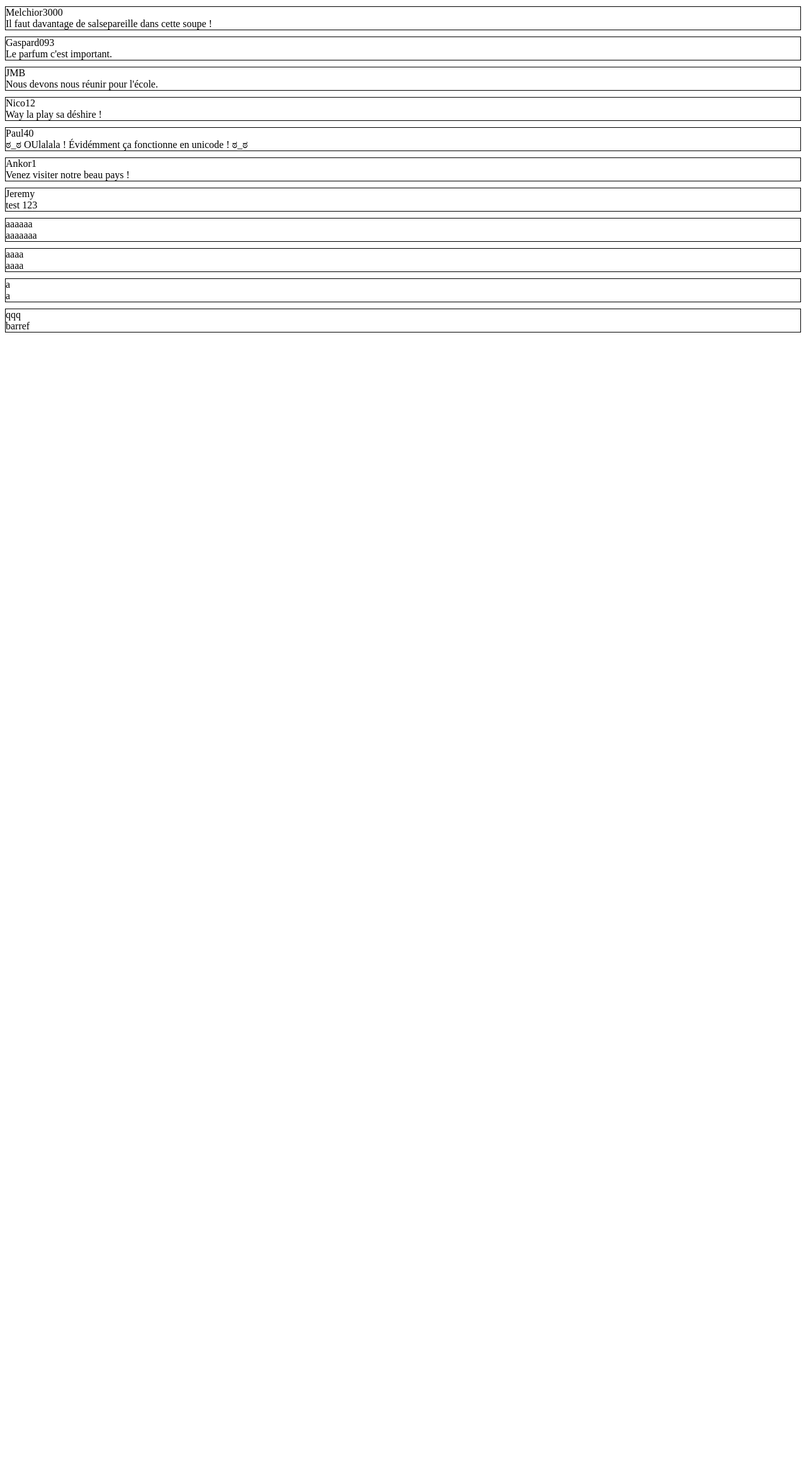
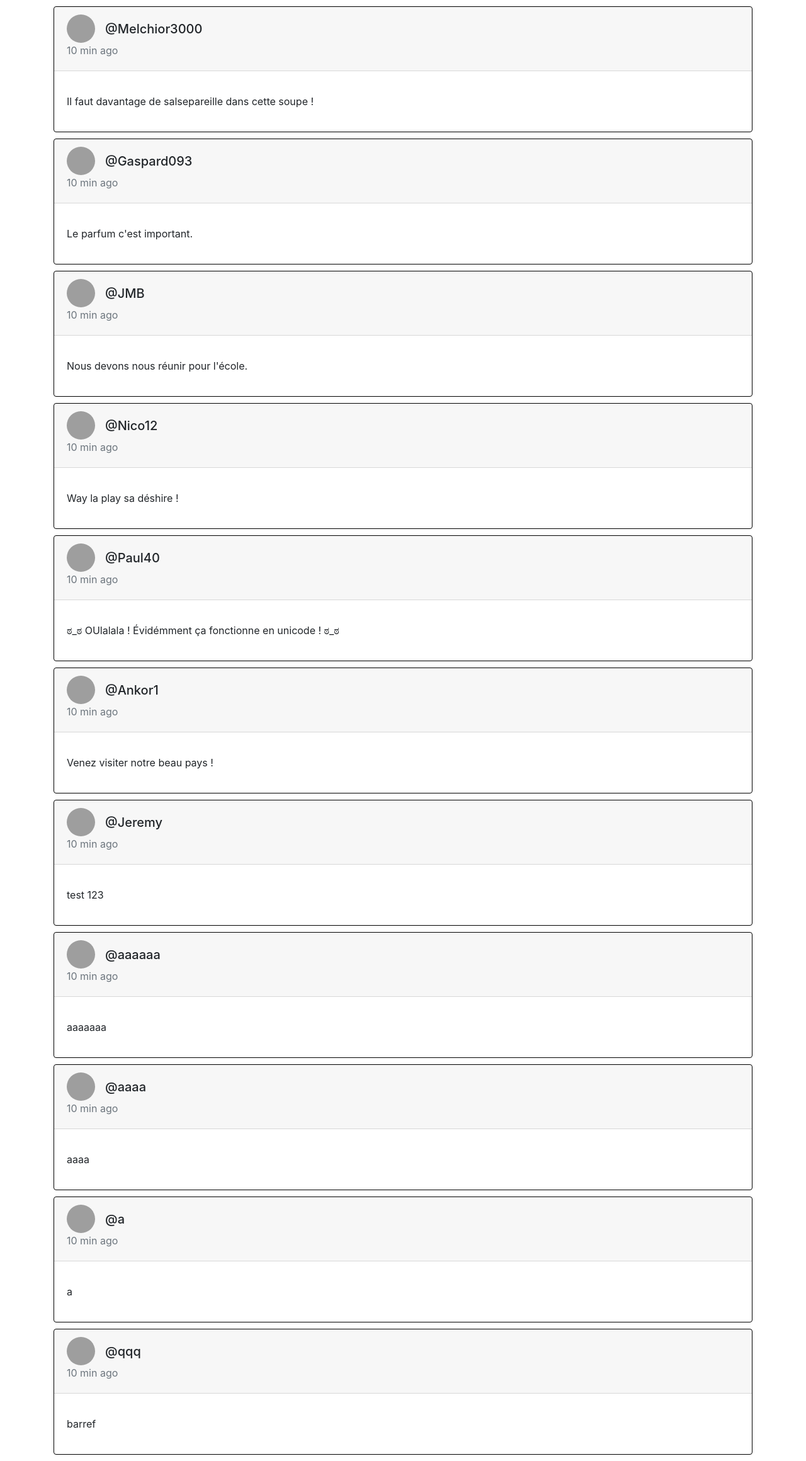
Before and after one commit to flo-ipssi/Flgaz, a Flask app: page /timeline/ in a window 1280 px wide. Shown: the whole page at 63% size. Before the commit the page ends 528 px from the top, so only its background shows below. Run offline with Flask 2, Linux system fonts and the light colour scheme; some libraries are stand-ins or nearby versions; grey boxes are pictures that could not be loaded.

Commit message:
Flagz v.1

```diff
--- a/templates/timeline.html
+++ b/templates/timeline.html
@@ -2,6 +2,7 @@
 <html>
 <head>
 	<title></title>
+	<link rel="stylesheet" href="https://stackpath.bootstrapcdn.com/bootstrap/4.4.1/css/bootstrap.min.css" integrity="sha384-Vkoo8x4CGsO3+Hhxv8T/Q5PaXtkKtu6ug5TOeNV6gBiFeWPGFN9MuhOf23Q9Ifjh" crossorigin="anonymous">
 	<style>
 		.gaz{
 			margin: 10px auto;
@@ -9,11 +10,32 @@
 		}
 	</style>
 </head>
-<body>
+<body class="container">
 	{% for g in gaz %}
-	<div id="gazouille-{{loop.index}}" class="gaz">
-		<div>{{g.user}}</div>
+	<div id="gazouille-{{loop.index}}" class="gaz card gedf-card">
+		<div class="card-header">
+			<div class="d-flex justify-content-between align-items-center">
+				<div class="d-flex justify-content-between align-items-center">
+					<div class="mr-2">
+						<img class="rounded-circle" src="https://picsum.photos/50/50" alt="" width="45">
+					</div>
+					<div class="ml-2">
+						<div class="h5 m-0">@{{g.user}}</div>
+					</div>
+				</div>
+			</div>
+			<div>
+				<div class="text-muted h7 mb-2">
+					<i class="fa fa-clock-o"></i>10 min ago
+				</div>
+			</div>
+		</div>
+		<div class="card-body">
+			<p class="card-text">
+
 		<div>{{g.text}}</div>
+			</p>
+		</div>
 	</div>
 	{% endfor %}
 </body>
```
Also changed, not shown: modules/models.py (deleted, +0 -56 lines), templates/formulaire.html (+7 -3 lines), README.md, 1 other file.
